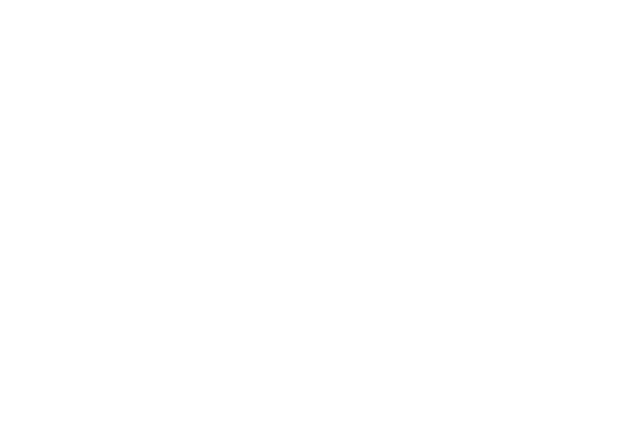
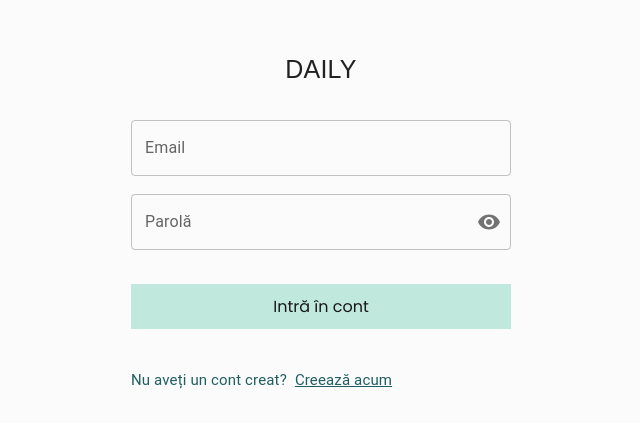
Before and after one commit to snmada/daily, a React (Create React App) app in the folder web/: page /signin in a window 1280 px wide. Before the commit this address had no page. Shown: the part 171-594 px from the top of the page, without its empty margins (319-959 px from the left). Built offline with nearby package versions, Linux system fonts and the light colour scheme; the HTML template or start-up script is replaced by a standard one; what yup-password would draw is missing.

Commit message:
Added SignIn page

```diff
--- a/web/src/App.js
+++ b/web/src/App.js
@@ -1,11 +1,13 @@
 import {BrowserRouter, Route, Routes} from 'react-router-dom';
 import SignUp from './pages/SignUp/SignUp.js';
+import SignIn from './pages/SignIn/SignIn.js';
 
 function App() {
     return (
         <BrowserRouter>
             <Routes>
                 <Route exact path='/signup' element={<SignUp/>}/>
+                <Route exact path='/signin' element={<SignIn/>}/>
             </Routes>
         </BrowserRouter>
     );
--- /dev/null
+++ b/web/src/pages/SignIn/SignIn.js
@@ -0,0 +1,94 @@
+import React, {useState} from 'react';
+import {Grid, Paper, Box, Typography, TextField, IconButton, InputAdornment} from '@mui/material';
+import {Visibility, VisibilityOff} from '@mui/icons-material';
+import {useNavigate} from 'react-router-dom';
+import * as yup from 'yup';
+import {useForm} from 'react-hook-form';
+import {yupResolver} from '@hookform/resolvers/yup';
+import '../SignIn/SignIn.scss';
+
+const initialState = {email: '', password: ''};
+
+function SignIn()
+{
+    const navigate = useNavigate();
+
+    const [formData, setFormData] = useState(initialState);
+
+    const [showPassword, setShowPassword] = useState(false);
+    const handleClickShowPassword = () => setShowPassword((show) => !show);
+    const handleMouseDownPassword = (event) => event.preventDefault();
+
+    const handleChange = (event) => setFormData({...formData, [event.target.name]: event.target.value});
+
+    const schema = yup.object().shape({
+        email: yup.string().required('Câmp obligatoriu').email('Vă rugăm să folosiți o adresă de email validă'),
+        password: yup.string().required('Câmp obligatoriu')
+    });
+
+    const {register, handleSubmit, formState: {errors}} = useForm({
+        resolver: yupResolver(schema),
+    });
+
+    const onSubmit = async () => {
+        console.log(formData);
+    };
+
+    return (
+        <div className='signin'>
+            <Grid container className='grid-container'>
+                <Grid item>
+                    <Paper className='paper'>
+                        <Box className='box-title'>
+                            <Typography className='typography-title' onClick={() => navigate('/')}>DAILY</Typography>
+                        </Box>
+                        <form onSubmit={handleSubmit(onSubmit)}>
+                            <Grid container>
+                                <Grid item xs={12} py={1}>
+                                    <TextField
+                                        {...register('email')}
+                                        name='email'
+                                        type='text'
+                                        label='Email'
+                                        variant='outlined'
+                                        fullWidth
+                                        onChange={handleChange}
+                                    />
+                                    <Typography className='error'>{errors.email?.message}</Typography>
+                                </Grid>
+                                <Grid item xs={12} py={1}>
+                                    <TextField
+                                        {...register('password')}
+                                        name='password'
+                                        label='Parolă'
+                                        variant='outlined'
+                                        fullWidth
+                                        onChange={handleChange}
+                                        type={showPassword ? 'text' : 'password'}
+                                        InputProps={{
+                                            endAdornment: <InputAdornment position='end'>
+                                                <IconButton onClick={handleClickShowPassword} onMouseDown={handleMouseDownPassword} edge='end'>
+                                                    {showPassword ? <VisibilityOff /> : <Visibility />}
+                                                </IconButton>
+                                            </InputAdornment>
+                                        }}
+                                    />
+                                    <Typography className='error'>{errors.password?.message}</Typography>
+                                </Grid>
+                                <Grid item xs={12} py={3}>
+                                    <button type='submit' className='submit-button'>Intră în cont</button>
+                                </Grid>
+                                <Grid item xs={12} className='grid-signup'>
+                                    <Typography fontSize={'15px'}>Nu aveți un cont creat?</Typography>
+                                    <Typography className='signup-link' onClick={() => {navigate('/signup')}}>Creează acum</Typography>
+                                </Grid>
+                            </Grid>
+                        </form>
+                    </Paper>
+                </Grid>
+            </Grid>
+        </div>
+    );
+}
+
+export default SignIn;
--- /dev/null
+++ b/web/src/pages/SignIn/SignIn.scss
@@ -0,0 +1,60 @@
+$white-color: #FBFBFB;
+
+.signin{
+    width: 100%;
+    height: 100vh;
+    padding: 0 200px 0 200px;
+    background: $white-color;
+
+    .grid-container{
+        width: 100%;
+        height: 100vh;
+        display: flex;
+        justify-content: center;
+        align-items: center;
+        background: $white-color;
+
+        .paper{
+            background: transparent;
+            width: 500px;
+            padding: 0px 60px;
+            box-shadow: none;
+
+            .box-title{
+                display: flex;
+                align-items: center;
+                justify-content: center;
+                padding-bottom: 24px;
+
+                .typography-title{
+                    font-family: 'Montserrat', sans-serif;
+                    font-size: 25px;
+                    font-weight: 500;
+                    cursor: pointer;
+                }
+            }
+
+            .grid-signup{
+                padding: 16px 0 16px 0;
+                display: flex;
+                color: #205E61;
+
+                .signup-link{
+                    cursor: pointer;
+                    font-size: 15px;
+                    text-decoration: underline;
+                    padding-left: 8px;
+                }
+            }
+
+            .submit-button{
+                background-color: #c0e8dc;
+                font-size: 16px;
+                padding: 10px 30px;
+                cursor: pointer;
+                border: none;
+                width: 100%;
+            }
+        }
+    }
+}
--- a/web/src/pages/SignUp/StepOne.js
+++ b/web/src/pages/SignUp/StepOne.js
@@ -67,7 +67,7 @@ function StepOne({formData, handleChange, handleNextStep})
 
                 <Grid item xs={12} className='grid-signin'>
                     <Typography fontSize={'15px'}>Aveți un cont creat?</Typography>
-                    <Typography className='signin-link' onClick={() => {navigate('/login')}}>Conectați-vă</Typography>
+                    <Typography className='signin-link' onClick={() => {navigate('/signin')}}>Conectați-vă</Typography>
                 </Grid>
                 <Grid item xs={12} py={2}>
                     <Box className='box-next'>
```
